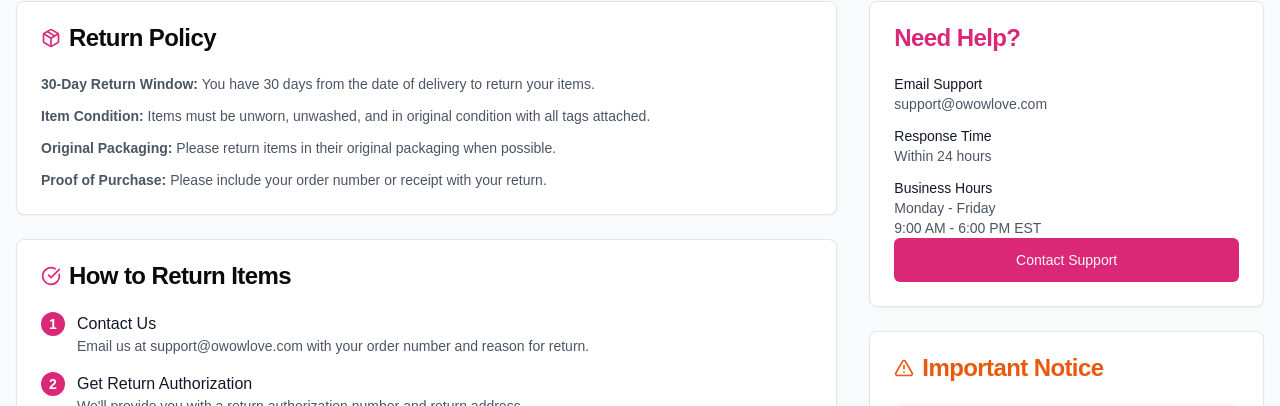
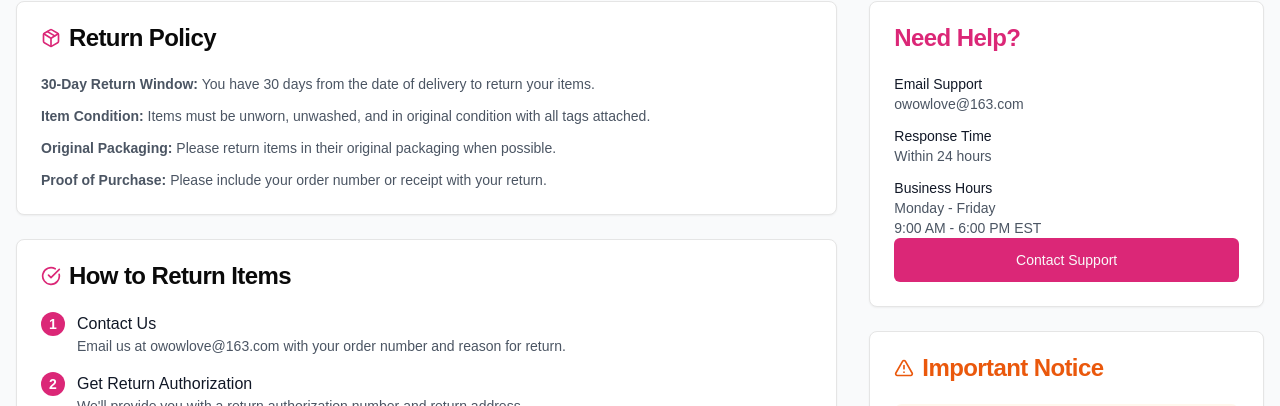
Before and after one commit to czm6668881/owowlove-website, a Next.js app: page /en/returns in a window 1280 px wide. Shown: the part 287-693 px from the top of the page. Built offline with nearby package versions, Linux system fonts and the light colour scheme; no server answers.

Commit message:
Update email addresses in Returns & Refunds page to owowlove@163.com

```diff
--- a/app/[lang]/returns/page.tsx
+++ b/app/[lang]/returns/page.tsx
@@ -76,7 +76,7 @@ export default function ReturnsPage() {
                     <div>
                       <h4 className="font-medium text-gray-900">Contact Us</h4>
                       <p className="text-sm text-gray-600">
-                        Email us at support@owowlove.com with your order number and reason for return.
+                        Email us at owowlove@163.com with your order number and reason for return.
                       </p>
                     </div>
                   </div>
@@ -155,7 +155,7 @@ export default function ReturnsPage() {
                 <div className="space-y-3 text-sm">
                   <div>
                     <p className="font-medium text-gray-900">Email Support</p>
-                    <p className="text-gray-600">support@owowlove.com</p>
+                    <p className="text-gray-600">owowlove@163.com</p>
                   </div>
                   <div>
                     <p className="font-medium text-gray-900">Response Time</p>
```
